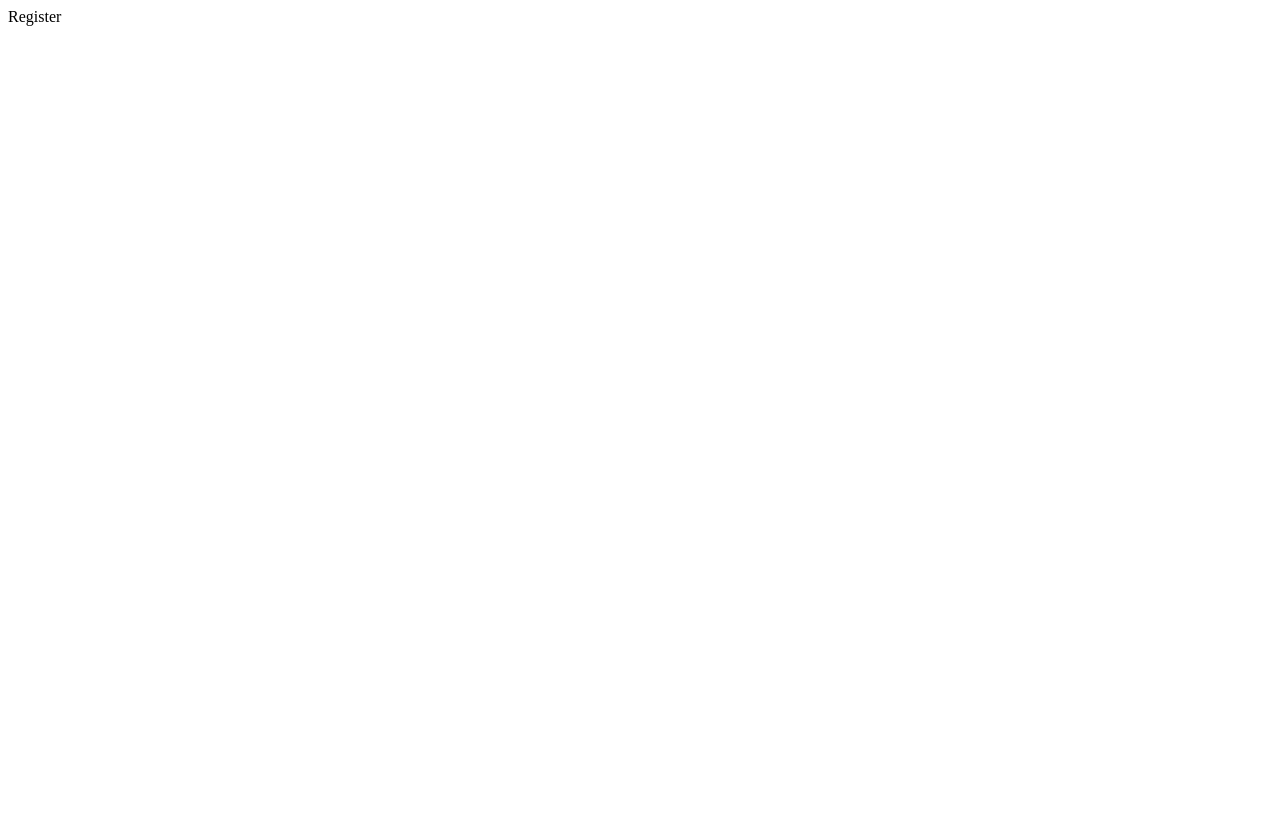
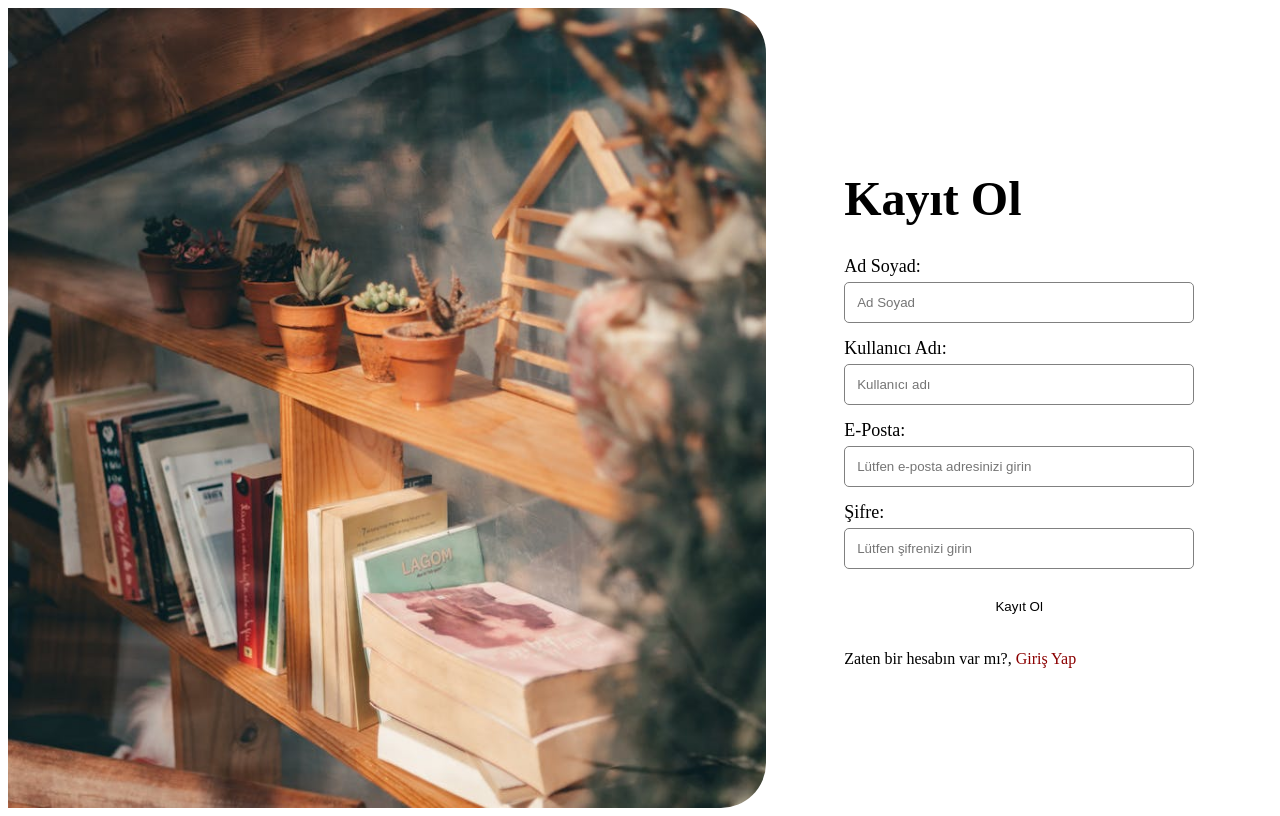
Before and after one commit to semaozkan/book-communities-client, a React (Vite) app: page /register in a window 1280 px wide. Built offline with nearby package versions, Linux system fonts and the light colour scheme.

Commit message:
feat(register): create register page

```diff
--- a/src/pages/register/Register.jsx
+++ b/src/pages/register/Register.jsx
@@ -1,7 +1,88 @@
+import { Link } from "react-router-dom";
 import styles from "./register.module.scss";
+import { useState } from "react";
 
 const Register = () => {
-  return <div className={styles.container}>Register</div>;
+  const [fullname, setFullname] = useState("");
+  const [username, setUsername] = useState("");
+  const [email, setEmail] = useState("");
+  const [password, setPassword] = useState("");
+
+  return (
+    <div className={styles.registerContainer}>
+      <div className={styles.imageContainer}>
+        <img src="../../../public/images/register.jpg" alt="" />
+      </div>
+      <div className={styles.formContainer}>
+        <div className={styles.formContent}>
+          <div className={styles.formTitleContainer}>
+            <h2>Kayıt Ol</h2>
+          </div>
+          <form>
+            <div className={styles.formRow}>
+              <label htmlFor="fullname">Ad Soyad:</label>
+              <input
+                type="text"
+                name="fullname"
+                id="fullname"
+                value={fullname}
+                onChange={(e) => setFullname(e.target.value)}
+                placeholder="Ad Soyad"
+                required
+              />
+            </div>
+
+            <div className={styles.formRow}>
+              <label htmlFor="username">Kullanıcı Adı:</label>
+              <input
+                type="text"
+                name="username"
+                id="username"
+                value={username}
+                onChange={(e) => setUsername(e.target.value)}
+                placeholder="Kullanıcı adı"
+                required
+              />
+            </div>
+
+            <div className={styles.formRow}>
+              <label htmlFor="email">E-Posta:</label>
+              <input
+                type="email"
+                name="email"
+                id="email"
+                value={email}
+                onChange={(e) => setEmail(e.target.value)}
+                placeholder="Lütfen e-posta adresinizi girin"
+                required
+              />
+            </div>
+
+            <div className={styles.formRow}>
+              <label htmlFor="password">Şifre:</label>
+              <input
+                type="password"
+                name="password"
+                id="password"
+                value={password}
+                onChange={(e) => setPassword(e.target.value)}
+                placeholder="Lütfen şifrenizi girin"
+                required
+              />
+            </div>
+
+            <button type="submit">Kayıt Ol</button>
+            <p className={styles.loginText}>
+              Zaten bir hesabın var mı?,{" "}
+              <Link to="/login" className={styles.loginLink}>
+                Giriş Yap
+              </Link>
+            </p>
+          </form>
+        </div>
+      </div>
+    </div>
+  );
 };
 
 export default Register;
--- a/src/pages/register/register.module.scss
+++ b/src/pages/register/register.module.scss
@@ -0,0 +1,74 @@
+.registerContainer {
+  width: 100wh;
+  height: 100vh;
+  display: flex;
+
+  .imageContainer {
+    width: 60%;
+    height: 100%;
+
+    img {
+      width: 100%;
+      height: 100%;
+      object-fit: cover;
+      border-radius: 0 45px 45px 0;
+    }
+  }
+
+  .formContainer {
+    width: 40%;
+    height: 100%;
+    display: flex;
+    flex-direction: column;
+    align-items: center;
+    justify-content: center;
+
+    .formContent {
+      width: 350px;
+
+      .formTitleContainer {
+        h2 {
+          font-size: 48px;
+          margin-bottom: 10px;
+        }
+      }
+
+      form {
+        margin-top: 30px;
+
+        .formRow {
+          display: flex;
+          flex-direction: column;
+          margin-bottom: 15px;
+          gap: 5px;
+
+          label {
+            font-size: 18px;
+          }
+
+          input {
+            padding: 12px;
+            border: 1px solid gray;
+            border-radius: 5px;
+          }
+        }
+
+        button {
+          width: 100%;
+          padding: 10px;
+          margin: 5px 0 10px 0;
+          background-color: var(--bg);
+          border-radius: 5px;
+          border: none;
+        }
+
+        .loginText {
+          .loginLink {
+            text-decoration: none;
+            color: darkred;
+          }
+        }
+      }
+    }
+  }
+}
```
